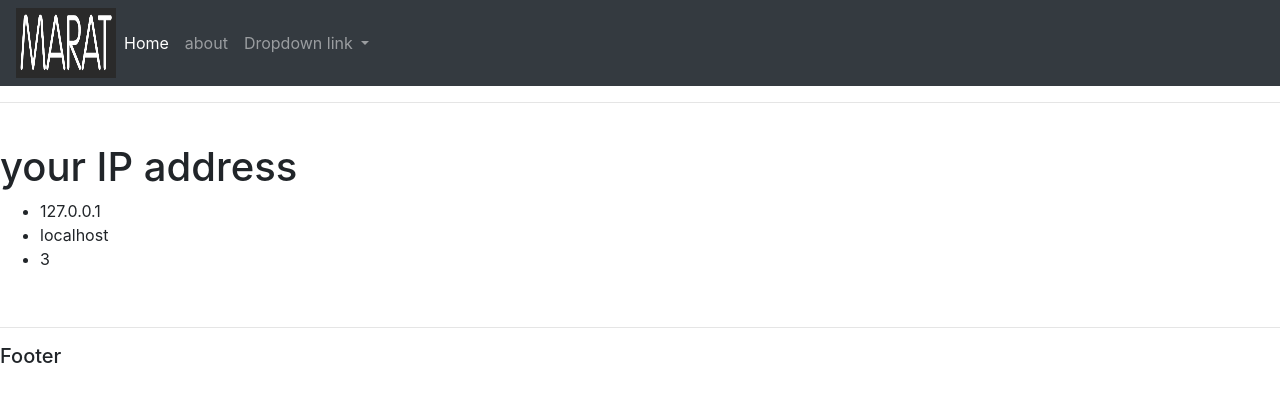
After one commit to Nexoc/django, a Django app: page /ip/ in a window 1280 px wide. The commit adds this page. Shown: the top 402 px of the page. Run offline with Django 4.2, Linux system fonts and the light colour scheme; some libraries are stand-ins or nearby versions.

```diff
--- a/app/app/urls.py
+++ b/app/app/urls.py
@@ -19,5 +19,4 @@ from django.urls import path, include
 urlpatterns = [
     path('admin/', admin.site.urls),
     path('', include('homework.urls')),
-    path('about/', include('homework.urls')),
 ]
--- a/app/homework/templates/html/about.html
+++ b/app/homework/templates/html/about.html
@@ -1,4 +1,4 @@
-{% extends 'html/main.html' %}
+{% extends 'html/temp/main.html' %}
 
 {% block content %}
 
--- a/app/homework/templates/html/homework.html
+++ /dev/null
@@ -1,5 +0,0 @@
-{% extends 'html/main.html' %}
-
-{% block content %}
-    <h1>Hello world!!!</h1>
-{% endblock content %}
--- /dev/null
+++ b/app/homework/templates/html/ip.html
@@ -0,0 +1,11 @@
+{% extends 'html/temp/main.html' %}
+
+{% block content %}
+    <h1>your IP address</h1>
+
+    <ul>
+        <li>{{ ip_address }}</li>
+        <li>{{ host }}</li>
+        <li>3</li>
+    </ul>
+{% endblock content %}
--- a/app/homework/templates/html/main.html
+++ b/app/homework/templates/html/temp/main.html
@@ -16,7 +16,7 @@
 </head>
 <body>
 
-    {% include 'html/navbar.html' %}
+    {% include 'html/temp/navbar.html' %}
         <hr>
         <br>
     {% block content %}
@@ -25,7 +25,7 @@
         <br>
       <hr>
 
-    {% include 'html/footer.html' %}
+    {% include 'html/temp/footer.html' %}
 
 </body>
 </html>
--- a/app/homework/templates/html/navbar.html
+++ b/app/homework/templates/html/temp/navbar.html
@@ -9,7 +9,7 @@
     <ul class="navbar-nav">
 
       <li class="nav-item active">
-        <a class="nav-link" href="#">Home <span class="sr-only">(current)</span></a>
+        <a class="nav-link" href="/home">Home</a>
       </li>
 
       <li class="nav-item">
@@ -21,7 +21,7 @@
           Dropdown link
         </a>
         <div class="dropdown-menu" aria-labelledby="navbarDropdownMenuLink">
-          <a class="dropdown-item" href="#">Action</a>
+          <a class="dropdown-item" href="/ip">your IP</a>
           <a class="dropdown-item" href="#">Another action</a>
           <a class="dropdown-item" href="#">Something else here</a>
         </div>
--- a/app/homework/urls.py
+++ b/app/homework/urls.py
@@ -4,5 +4,7 @@ from . import views
 
 urlpatterns = [
     path("", views.home, name='index'),
+    path("home/", views.home, name='index'),
     path("about/", views.about, name='about'),
+    path("ip/", views.get_client_ip, name='ip'),
 ]
--- a/app/homework/views.py
+++ b/app/homework/views.py
@@ -1,12 +1,20 @@
 from django.shortcuts import render
-# from django.http import HttpResponse
 
 # Create your views here.
 
 
 def home(request, *args, **kwargs):
-    return render(request, 'html/homework.html', {})
+    my_list = ["eins", "zwei", "drei"]
+    return render(request, 'html/home.html', {"name_von_my_list": my_list})
 
 
 def about(request):
     return render(request, 'html/about.html', {})
+
+
+# https://docs.djangoproject.com/en/4.1/ref/request-response/
+def get_client_ip(request):
+    ip = request.META.get('REMOTE_ADDR')  # REMOTE_ADDR – The IP address of the client.
+    host = request.META.get('HTTP_HOST')  # HTTP_HOST – The HTTP Host header sent by the client.
+    # (url=f'http://ip-api.com/json/{ip}')
+    return render(request, 'html/ip.html', {'ip_address': ip, 'host': host})  # with variables
```
Also changed, not shown: app/homework/templates/html/home.html (added, +11 -0 lines), app/homework/templates/html/temp/footer.html (renamed from app/homework/templates/html/footer.html).
